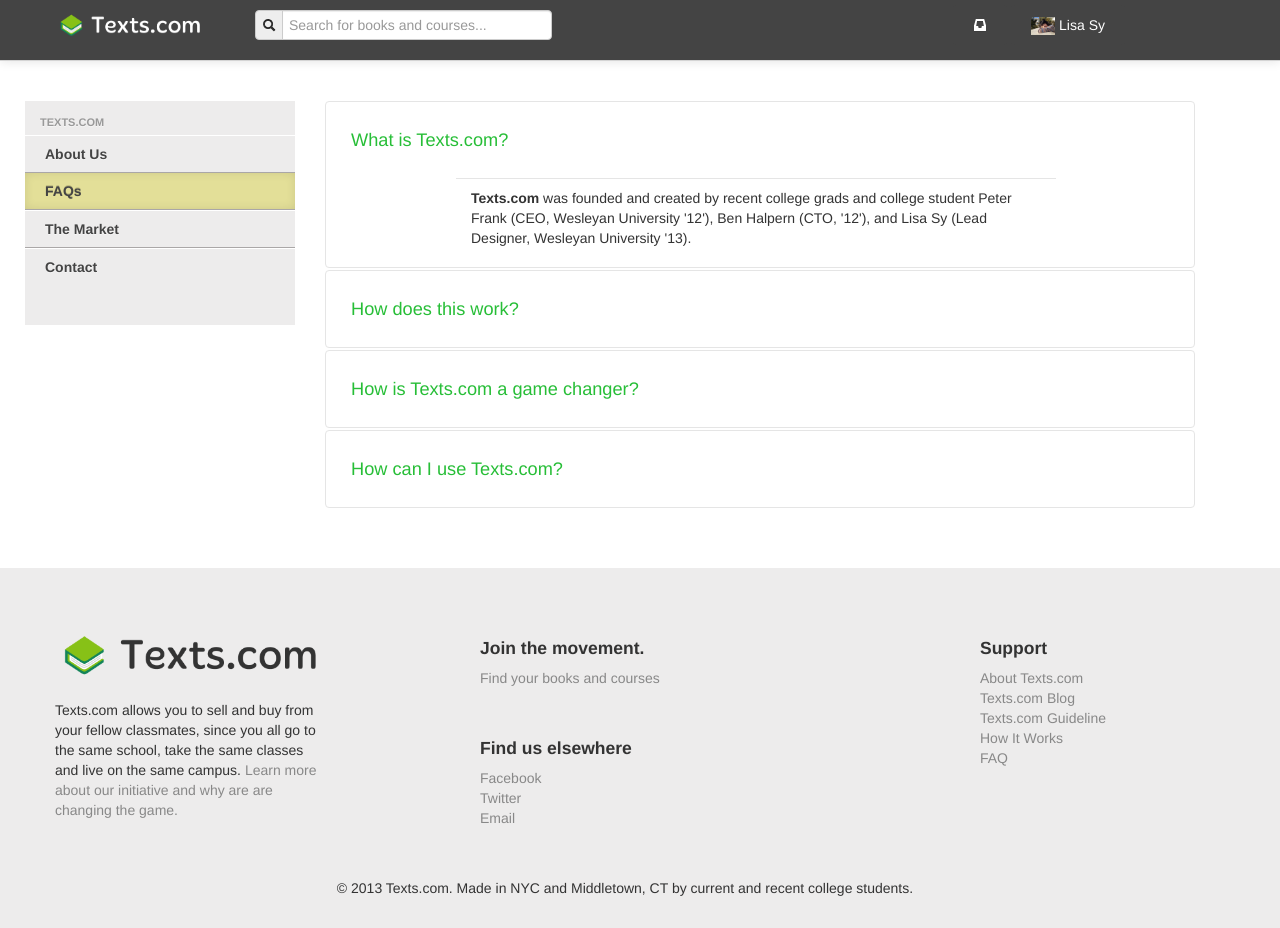
After one commit to lisasy/texts, a PHP site: page /info-faqs.php in a window 1280 px wide. The commit adds this page. Run offline with PHP 8.4, Linux system fonts and the light colour scheme; style sheets or scripts are compiled from the project's sources; some libraries are stand-ins or nearby versions.

Commit message:
second commit flow ready

```diff
--- a/find.php
+++ b/find.php
@@ -105,6 +105,7 @@
                             </div>
                             <div class="icon">
                             	<i class="icon-plus-sign"></i>
+                            	<p><small>Add</small></p>
                             </div>
                         </li>
                         <li class="book-asset-hor">
@@ -116,6 +117,7 @@
                             </div>
                             <div class="icon">
                             	<i class="icon-plus-sign"></i>
+                            	<p><small>Add</small></p>
                             </div>
                         </li>
 					</ul>
@@ -136,6 +138,7 @@
                             </div>
                             <div class="icon">
                             	<i class="icon-minus-sign"></i>
+                            	<small>Remove</small>
                             </div>
                         </li>
                         <li class="book-asset-hor">
@@ -147,6 +150,7 @@
                             </div>
                             <div class="icon">
                             	<i class="icon-minus-sign"></i>
+                            	<small>Remove</small>
                             </div>
                         </li>
 					</ul>
--- /dev/null
+++ b/info-faqs.php
@@ -0,0 +1,87 @@
+<?php include 'header.php' ?>
+<body>
+<?php include 'navbar.php' ?>
+
+
+<div class="body-content">
+
+<div class="container">
+	<div class="row">
+		<nav id="info" class="span3">
+		    <ul class="nav nav-list">
+		      <li class="nav-header">Texts.com</li>
+		      <li><a href="info-about.php">About Us</a></li>
+		      <li class="active"><a href="info-faqs.php">FAQs</a></li>
+		      <li><a href="info-market.php">The Market</a></li>
+		      <li><a href="info-contact.php">Contact</a></li>
+		    </ul>
+		</nav>
+		<section class="span9">
+	        <div class="accordion" id="accordion2">
+
+	          <div class="accordion-group">
+	            <div class="accordion-heading">
+	              <a class="accordion-toggle" data-toggle="collapse" data-parent="#accordion2" href="#collapseOne">
+	                What is Texts.com?
+	              </a>
+	            </div>
+	            <div id="collapseOne" class="accordion-body collapse in">
+	              <div class="accordion-inner span6 offset1">
+	                <p>
+	                <strong>Texts.com</strong> was founded and created by recent college grads and college student Peter Frank (CEO, Wesleyan University '12'), Ben Halpern (CTO, '12'), and Lisa Sy (Lead Designer, Wesleyan University '13).
+	                </p>
+	              </div>
+	            </div>
+	          </div>
+
+	          <div class="accordion-group">
+	            <div class="accordion-heading">
+	              <a class="accordion-toggle" data-toggle="collapse" data-parent="#accordion2" href="#collapseTwo">
+	                How does this work?
+	              </a>
+	            </div>
+	            <div id="collapseTwo" class="accordion-body collapse">
+	              <div class="accordion-inner">
+	                Anim pariatur cliche...
+	              </div>
+	            </div>
+	          </div>
+
+	          <div class="accordion-group">
+	            <div class="accordion-heading">
+	              <a class="accordion-toggle" data-toggle="collapse" data-parent="#accordion2" href="#collapseThree">
+	                How is Texts.com a game changer?
+	              </a>
+	            </div>
+	            <div id="collapseThree" class="accordion-body collapse">
+	              <div class="accordion-inner">
+	                Anim pariatur cliche...
+	              </div>
+	            </div>
+	          </div>
+
+	          <div class="accordion-group">
+	            <div class="accordion-heading">
+	              <a class="accordion-toggle" data-toggle="collapse" data-parent="#accordion2" href="#collapseFour">
+	                How can I use Texts.com?
+	              </a>
+	            </div>
+	            <div id="collapseFour" class="accordion-body collapse">
+	              <div class="accordion-inner">
+	                Anim pariatur cliche...
+	              </div>
+	            </div>
+	          </div>
+
+	        </div>
+		</section>
+	</div>
+</div>
+
+</div>
+
+<?php include 'footer.php' ?>
+<?php include 'javascript.php' ?>
+
+</body>
+</html>
--- a/navbar.php
+++ b/navbar.php
@@ -3,7 +3,7 @@
         <div class="container">
             <div class="row">
                 <div class="span2">
-                    <a class="brand" href="index.php"><img src="img/logo-white.png"></a>
+                    <a class="brand" href="landing.php"><img src="img/logo-white.png"></a>
                 </div>
                 <!-- search bar -->
                 <div class="span4">
--- a/style/style.less
+++ b/style/style.less
@@ -604,7 +604,7 @@ The Book Assets
 	}
 	.book-description{
 		margin-left: 10px;
-		width: 220px;
+		width: 200px;
 		float: left;
 		h5,p,em{
 			line-height:1.0em;
@@ -619,8 +619,9 @@ The Book Assets
 	}
 	.icon{
 		float:right;
-		width: 30px;
-		margin-top:40px;
+		width: 50px;
+		margin-top:30px;
+		text-align: center;
 	}
 }
 .book-asset-hor:first-child{
@@ -631,6 +632,99 @@ The Book Assets
 	cursor: pointer;
 }
 
+/**********************************
+Landing Page
+***********************************/
+.landing-nav{
+	text-shadow: none;
+}
+
+#landing-masthead{
+	background: @tan *3/2;
+	.padding-top-bottom-large;
+	.info{
+		.padding-top-bottom-medium;
+		a.facebook{
+			color: @white;
+			background: #3B5998;
+		}
+	}
+	.learn-more{
+		padding-top: 120px;
+		text-align: center;
+		margin: 0 auto;
+	}
+}
+
+    /* Featurettes (Bootstrap)
+    ------------------------- */
+
+    #landing-features{
+    	padding-top: 80px;
+    }
+
+    .featurette-divider {
+      margin: 80px 0; /* Space out the Bootstrap <hr> more */
+    }
+    .featurette {
+      padding-top: 120px; /* Vertically center images part 1: add padding above and below text. */
+      overflow: hidden; /* Vertically center images part 2: clear their floats. */
+    }
+    .featurette-image {
+      margin-top: -120px; /* Vertically center images part 3: negative margin up the image the same amount of the padding to center it. */
+    }
+
+    /* Give some space on the sides of the floated elements so text doesn't run right into it. */
+    .featurette-image.pull-left {
+      margin-right: 40px;
+    }
+    .featurette-image.pull-right {
+      margin-left: 40px;
+    }
+
+    /* Thin out the marketing headings */
+    .featurette-heading {
+      font-size: 50px;
+      font-weight: 300;
+      line-height: 1;
+      letter-spacing: -1px;
+    }
+
+/**********************************
+About, FAQs, The Market, Contact
+***********************************/
+nav#info{
+	background: @side;
+	margin-left: 0px;
+	ul.nav-list:first-child{
+		padding-top: 8px;
+	}
+	ul.nav-list{
+		.padding-top-bottom-medium;
+		li.active a{
+			background: @tan;
+			box-shadow:inset 0 0 10px rgba(0,0,0,0.1);
+			border-top:none;
+		}
+		li a{
+			color: @charcoal;
+			font-weight: bold;
+			padding: 8px 20px;
+			border-top: 1px solid @white;
+			border-bottom: 1px solid @lighttext;
+			&:hover{
+				background: @button;
+				box-shadow:inset 0 0 10px rgba(0,0,0,0.1);
+			}
+		}
+		li:first-child a{
+			border-top: none;
+		}
+		li:last-child a{
+			border-bottom: none;
+		}
+	}
+}
 
 /**********************************
 Footer
@@ -639,11 +733,19 @@ Footer
 	background: @side;
 	.padding-top-large;
 	.padding-bottom-small;
+	img{
+		.padding-bottom-small;
+	}
+	p a{
+		&:hover{
+			text-decoration: underline;
+		}
+	}
 	ul{
 		.padding-bottom-medium;
 	}
 	a{
-		color:@medium;
+		color:#888;
 		&:hover{
 			color:@charcoal;
 		}
```
Also changed, not shown: features.php (added, +45 -0 lines), info-about.php (added, +37 -0 lines), info-contact.php (added, +37 -0 lines), info-market.php (added, +37 -0 lines), info.php (added, +29 -0 lines), landing.php (+86 -24 lines).
